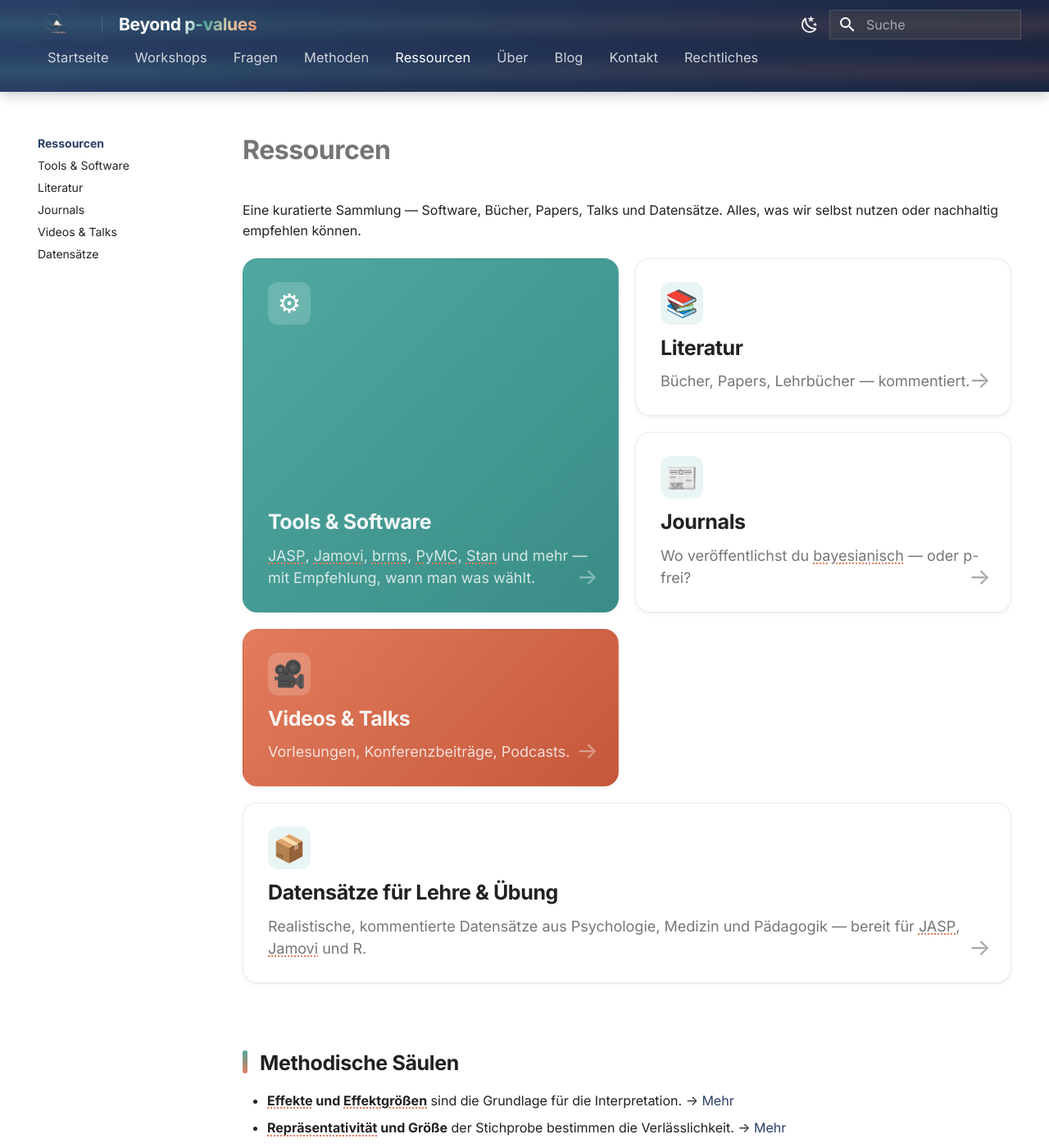
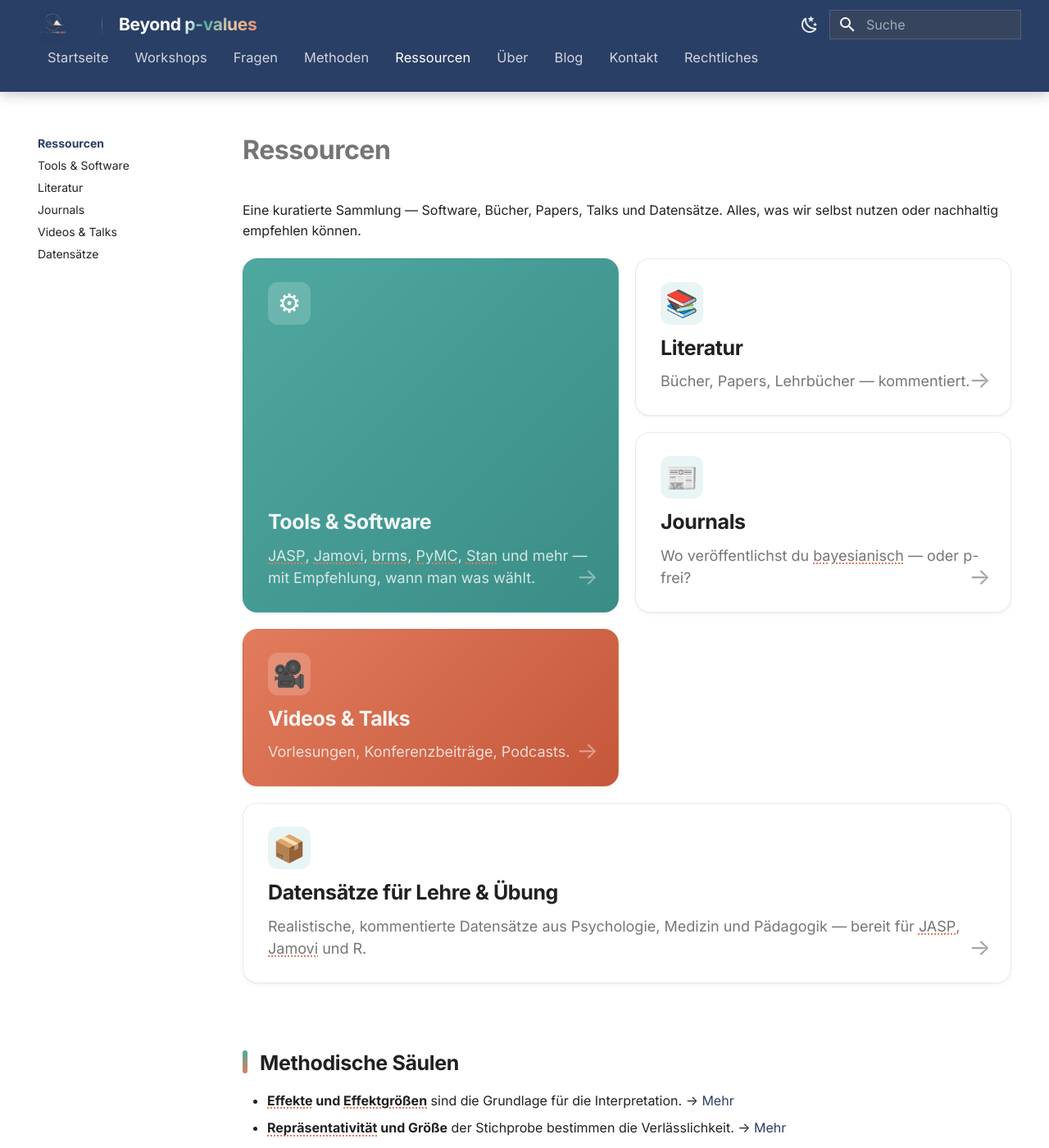
Before and after one commit to hannesdiemerling/frequent-reformation, an MkDocs documentation site: the page built from docs/ressourcen/index.md, in a window 1280 px wide and 1400 px high. Shown: the whole window at 82% size. Built offline with MkDocs 1.6.1 and Material for MkDocs 9.7.7, drawn with Linux system fonts in a browser that asks for light colours.

Commit message:
Update extra.css

```diff
--- a/docs/stylesheets/extra.css
+++ b/docs/stylesheets/extra.css
@@ -35,11 +35,9 @@
   /* Easing */
   --bp-ease: cubic-bezier(0.22, 1, 0.36, 1);
 
-  /* Header- und Tabs-Bar IDENTISCH halten — Single Source of Truth */
-  --bp-nav-bg:
-    radial-gradient(ellipse at left, rgba(79, 168, 160, 0.18), transparent 55%),
-    radial-gradient(ellipse at right, rgba(226, 124, 92, 0.14), transparent 55%),
-    linear-gradient(135deg, #2A3F66 0%, #1a2540 100%);
+  /* Navigations-Bar (Header + Tabs) — eine einzige, ruhige Brand-Farbe.
+     Bei Bedarf hier zentral ändern. */
+  --bp-nav-bg: #2A3F66;
 }
 
 [data-md-color-scheme="slate"] {
@@ -91,8 +89,10 @@
   background: var(--bp-nav-bg);
   box-shadow: none;
   border-bottom: none;
-  -webkit-backdrop-filter: saturate(180%) blur(10px);
-  backdrop-filter: saturate(180%) blur(10px);
+  /* Nicht mehr sticky — Header scrollt zusammen mit der Tabs-Leiste weg.
+     Material setzt per Default position:sticky; explizit überschreiben. */
+  position: relative;
+  top: auto;
 }
 
 /* Logo — sauber zentriert, mit subtilem Glow */
@@ -161,9 +161,8 @@
   background: var(--bp-nav-bg);
   border-top: none;
   border-bottom: none;
+  /* Schatten unter der gesamten Bar (Header + Tabs als Einheit) */
   box-shadow: 0 4px 14px rgba(10, 16, 32, 0.22);
-  -webkit-backdrop-filter: saturate(180%) blur(10px);
-  backdrop-filter: saturate(180%) blur(10px);
 }
 .md-tabs__list { padding: 0 0.4rem; }
 .md-tabs__item { height: 2.6rem; }
```
